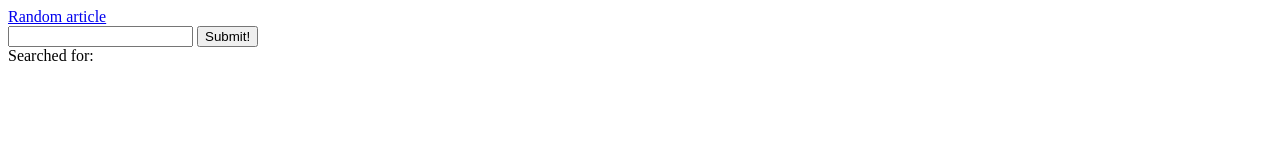
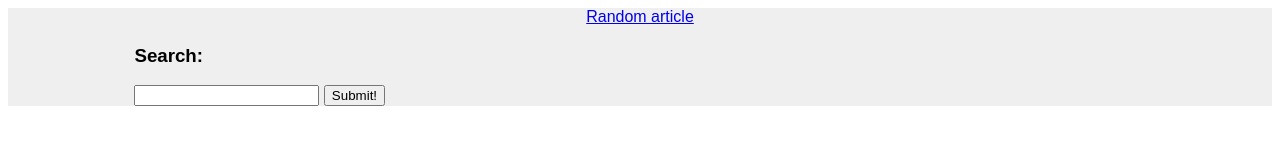
Before and after one commit to steven410/wikipedia-viewer, a plain HTML site: page index.html in a window 1280 px wide. Drawn offline with nearby package versions, Linux system fonts and the light colour scheme.

Commit message:
added stylesheet

```diff
--- a/index.html
+++ b/index.html
@@ -2,22 +2,25 @@
 <html>
 <head>
     <title></title>
+    <link rel="stylesheet" href="style.css">
 </head>
 <body>
-<div>
+<div id="main">
+<div id="random-search">
   <a href="https://en.wikipedia.org/wiki/Special:Random">Random article</a>
 </div>
-<div>
-  <form>
+<div id="custom-search">
+  <h3>Search:</h3>
+  <form id="search-form">
   <input id="search" type="text" name="name">
   <button id="submit" type="button" name="submit" >Submit!</button>
   </form>
 </div>
-<div>
-  <header id="searchTerm">Searched for: </header>
+<div id="display-results">
   <div id="results">
   </div>
 </div>
+</div> <!-- end main -->
 <script
   src="https://code.jquery.com/jquery-3.3.1.js"
   integrity="sha256-2Kok7MbOyxpgUVvAk/HJ2jigOSYS2auK4Pfzbm7uH60="
--- a/index.js
+++ b/index.js
@@ -8,6 +8,7 @@ document.getElementById("submit").addEventListener("click", ajax);
 
 function ajax(){
   var searchTerm = document.getElementById("search").value;
+  $("#display-results").append("<h2>Results for:" + searchTerm + "</h2>");
     $.getJSON('https://en.wikipedia.org/w/api.php?action=opensearch&callback=?&suggest=true&search=' + searchTerm, function(json){
       for (i=0; i<=json[0].length; i++){
         $("#results").append(
--- /dev/null
+++ b/style.css
@@ -0,0 +1,30 @@
+body {
+	font-family: Arial, Helvetica, sans-serif;
+}
+
+#main {
+	display: flex;
+	flex-direction: column;
+	justify-content: center;
+	align-items: center;
+	background-color: #efefef;
+}
+
+#random-search {
+	margin: auto;
+	width: 80%;
+	text-align: center;
+}
+
+#custom-search {
+	margin: auto;
+	width: 80%;
+}
+
+#search-form {
+
+}
+
+form {
+	display: inline;
+}
```
